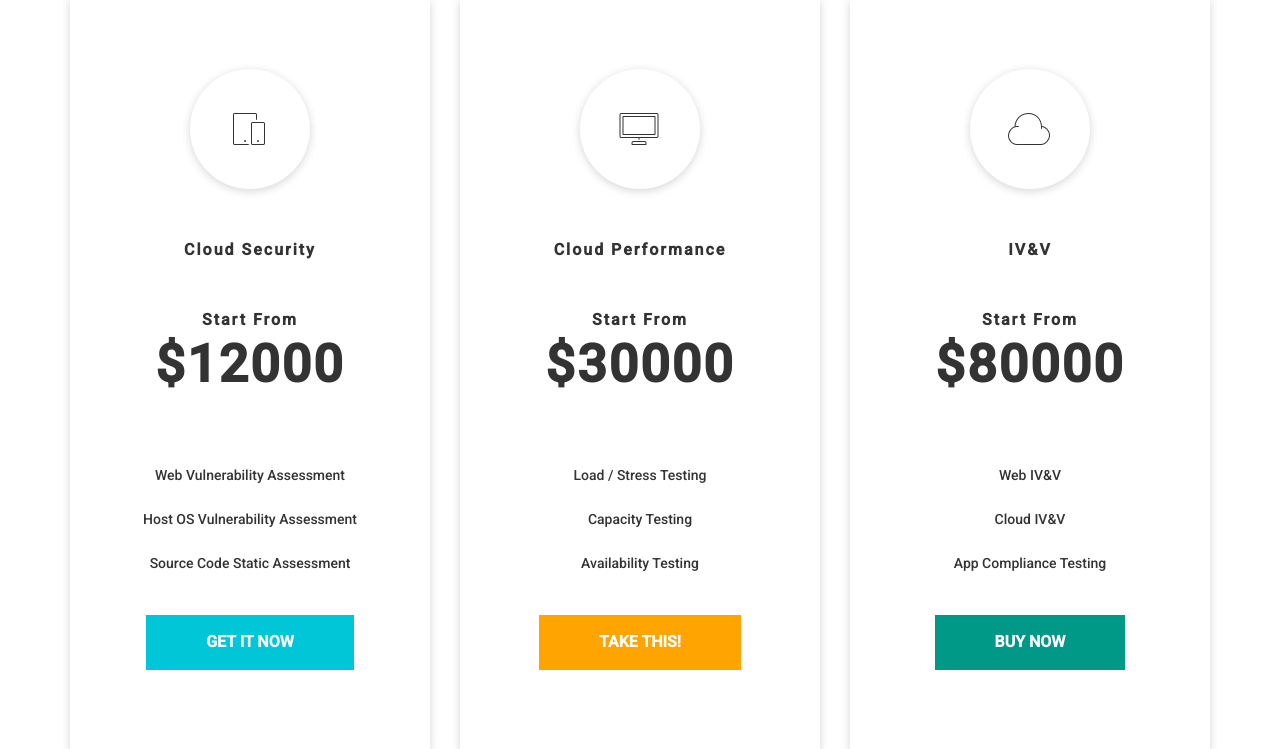
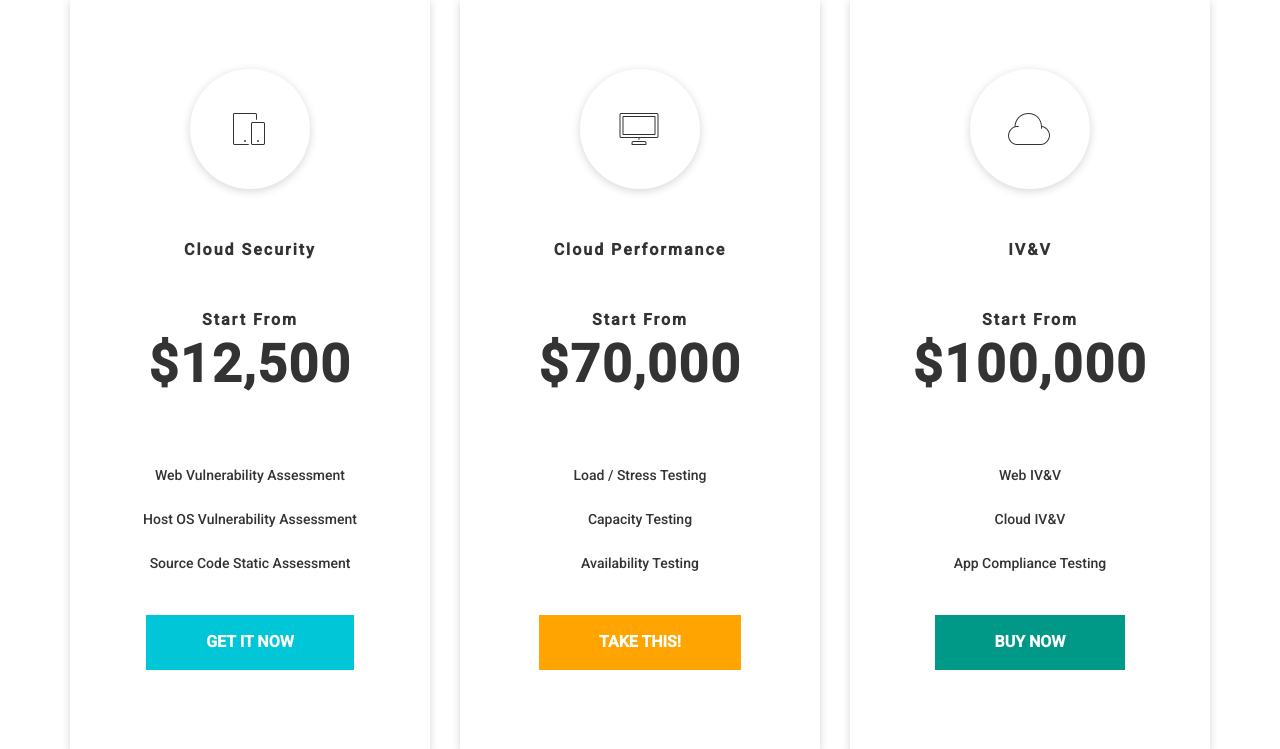
Before and after one commit to yuka1981/ctlweb, a Django app: page / in a window 1280 px wide. Shown: the part 4070-4819 px from the top of the page. Run offline with Django 3.2, Linux system fonts and the light colour scheme; some libraries are stand-ins or nearby versions.

Commit message:
修改價位

```diff
--- a/pages/templates/pages/home.html
+++ b/pages/templates/pages/home.html
@@ -269,7 +269,7 @@
                     <div class="plan_title">
                         <i class="icon-mobile medium-icon"></i>
                         <h3>Cloud Security</h3>
-                        <h2><span>Start From</span> $12000</h2>
+                        <h2><span>Start From</span> $12,500</h2>
                     </div>
                     <ul>
                         <li>Web Vulnerability Assessment</li>
@@ -284,7 +284,7 @@
                     <div class="plan_title">
                         <i class="icon-desktop medium-icon"></i>
                         <h3>Cloud Performance</h3>
-                        <h2><span>Start From</span> $30000</h2>
+                        <h2><span>Start From</span> $70,000</h2>
                     </div>
                     <ul>
                         <li>Load / Stress Testing</li>
@@ -299,7 +299,7 @@
                     <div class="plan_title">
                         <i class="icon-cloud medium-icon"></i>
                         <h3>IV&V</h3>
-                        <h2><span>Start From</span> $80000</h2>
+                        <h2><span>Start From</span> $100,000</h2>
                     </div>
                     <ul>
                         <li>Web IV&V</li>
```
